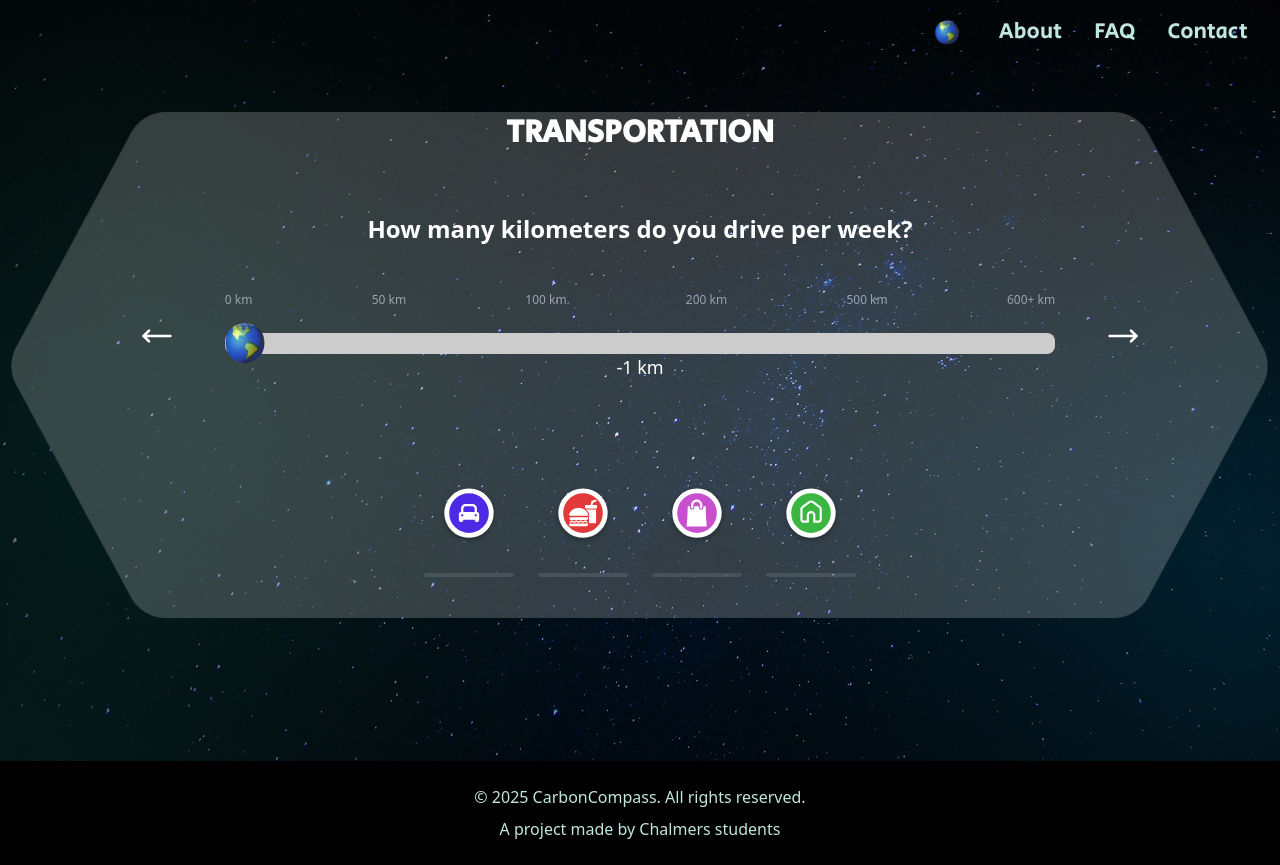
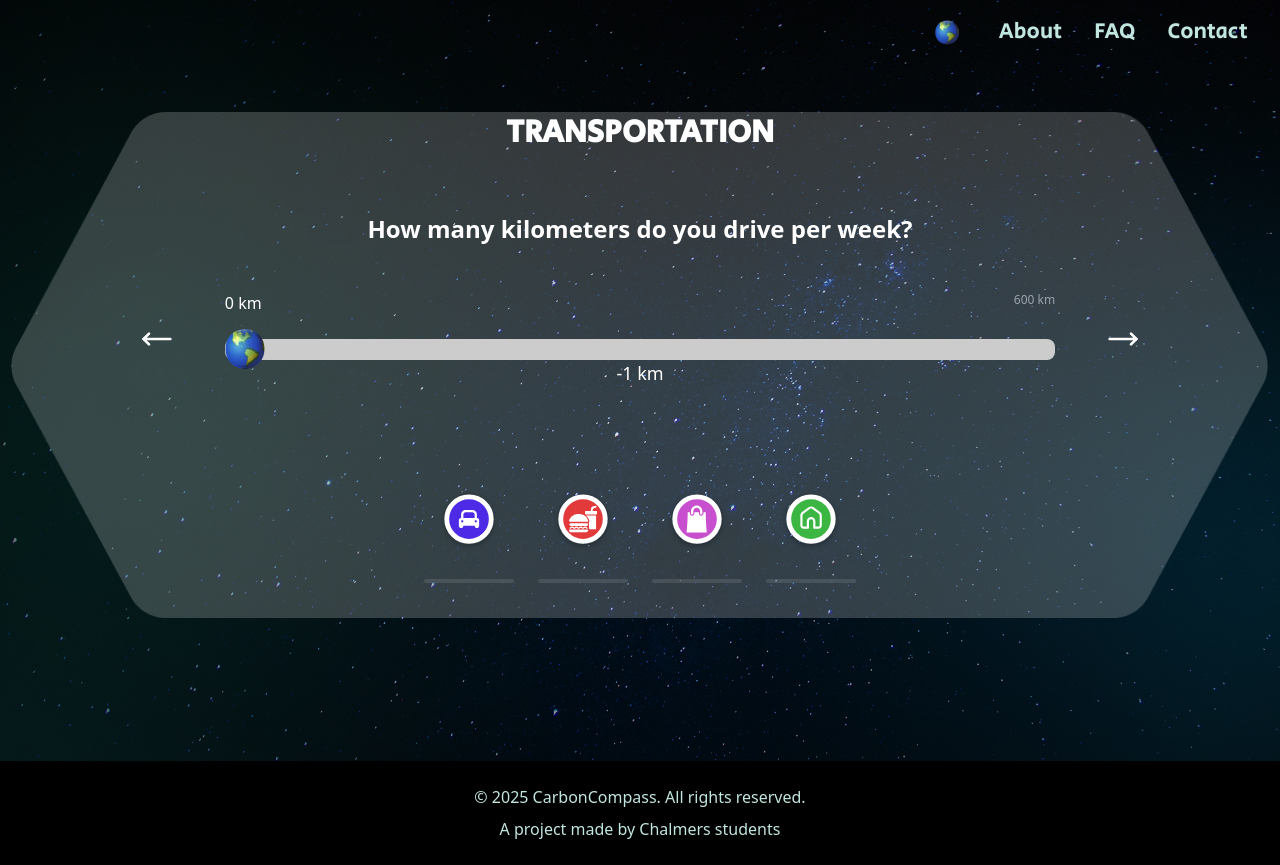
Before and after one commit to TicketedWave/DAT257, a Next.js app in the folder dat257/: page /calculator in a window 1280 px wide. Built offline with nearby package versions, Linux system fonts and the light colour scheme.

Commit message:
Only max and min in qs

```diff
--- a/dat257/app/calculator/components/CarbonFootprintCalculator.js
+++ b/dat257/app/calculator/components/CarbonFootprintCalculator.js
@@ -20,15 +20,6 @@ const categories = {
       name: 'kilometersPerWeek',
       min: 0,
       max: 600,
-      step: 10,
-      marks: {
-        0: '0 km',
-        50: '50 km',
-        100: '100 km',
-        200: '200 km',
-        500: '500 km',
-        600: '600+ km'
-      },
       unit: 'km'
     },
     {
@@ -36,13 +27,6 @@ const categories = {
       name: 'publicTransportPerWeek',
       min: 0,
       max: 7,
-      step: 0.5,
-      marks: {
-        0: 'Never',
-        1.5: '1-2x',
-        4: '3-5x',
-        7: '6+x'
-      },
       unit: 'times'
     },
     {
@@ -50,13 +34,6 @@ const categories = {
       name: 'flightsPerYear',
       min: 0,
       max: 8,
-      step: 0.5,
-      marks: {
-        0: 'None',
-        1.5: '1-2',
-        4: '3-5',
-        8: '6+'
-      },
       unit: 'flights'
     },
     {
@@ -64,13 +41,6 @@ const categories = {
       name: 'fuelEfficiency',
       min: 4,
       max: 14,
-      step: 0.5,
-      marks: {
-        4.5: 'Efficient',
-        6.5: 'Moderate',
-        10: 'Low',
-        14: 'Very Low'
-      },
       unit: 'L/100km'
     }
   ],
@@ -80,13 +50,6 @@ const categories = {
       name: 'redMeatPerWeek',
       min: 0,
       max: 6,
-      step: 0.5,
-      marks: {
-        0: 'None',
-        1.5: '1-2x',
-        3.5: '3-4x',
-        6: '5+x'
-      },
       unit: 'meals'
     },
     {
@@ -94,13 +57,6 @@ const categories = {
       name: 'poultryPerWeek',
       min: 0,
       max: 6,
-      step: 0.5,
-      marks: {
-        0: 'None',
-        1.5: '1-2x',
-        3.5: '3-4x',
-        6: '5+x'
-      },
       unit: 'meals'
     },
     {
@@ -108,26 +64,12 @@ const categories = {
       name: 'dairyPerWeek',
       min: 0,
       max: 6,
-      step: 0.5,
-      marks: {
-        0: 'None',
-        1.5: '1-2x',
-        3.5: '3-4x',
-        6: '5+x'
-      },
       unit: 'servings'
     }, {
       label: 'How often do you consume plant-based meals (vegetarian or vegan) per week?',
       name: 'plantBasedMealsPerWeek',
       min: 0,
       max: 6,
-      step: 0.5,
-      marks: {
-        0: 'None',
-        1.5: '1-2x',
-        3.5: '3-4x',
-        6: '5+x'
-      },
       unit: 'meals'
     }
   ],
```
Lines whose indentation alone changed are shown as unchanged.
